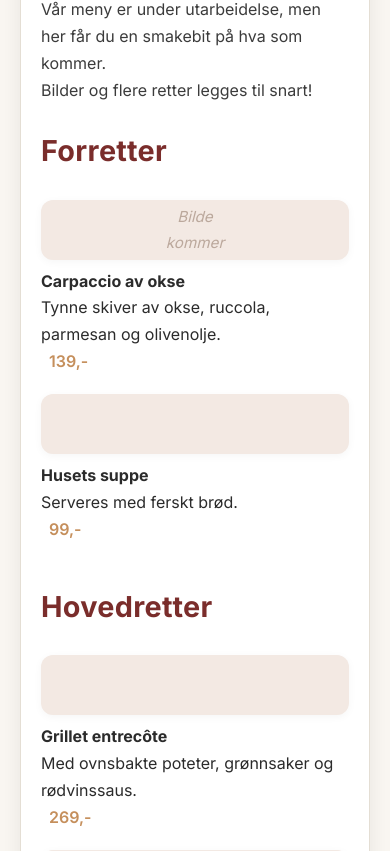
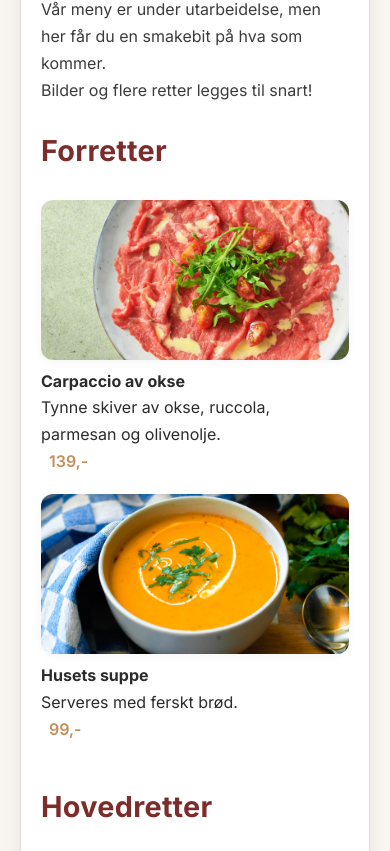
Before and after one commit to GGV7373/Tangen-Torv, a Django app: page /menu/ in a window 390 px wide; the page is wider, and only the part inside the window is pictured. Shown: the part 316-1167 px from the top of that part. Run offline with Django 5.2, Linux system fonts and the light colour scheme.

Commit message:
Add menu item images and update menu template
Added image files for menu items and updated menu.html to display these images instead of placeholders. Also updated requirements.txt to include mysqlclient and made minor style adjustments for responsive image display.

```diff
--- a/backend/requirements.txt
+++ b/backend/requirements.txt
@@ -1 +1,2 @@
 django
+mysqlclient
--- a/backend/templates/menu.html
+++ b/backend/templates/menu.html
@@ -1,5 +1,6 @@
 {% extends 'base.html' %}
 {% block content %}
+{% load static %}
 <div class="menu">
     <h1>Meny</h1>
     <p>Vår meny er under utarbeidelse, men her får du en smakebit på hva som kommer.<br>
@@ -8,7 +9,7 @@
     <section class="menu-section">
         <h2>Forretter</h2>
         <div class="menu-item">
-            <div class="menu-img-placeholder">Bilde<br>kommer</div>
+            <img class="menu-img" src="{% static 'img/Carpaccio.jpg' %}" alt="Carpaccio av okse" onerror="this.style.display='none'">
             <div>
                 <strong>Carpaccio av okse</strong><br>
                 Tynne skiver av okse, ruccola, parmesan og olivenolje.<br>
@@ -16,7 +17,7 @@
             </div>
         </div>
         <div class="menu-item">
-            <div class="menu-img-placeholder"></div>
+            <img class="menu-img" src="{% static 'img/suppe.jpg' %}" alt="Husets suppe" onerror="this.style.display='none'">
             <div>
                 <strong>Husets suppe</strong><br>
                 Serveres med ferskt brød.<br>
@@ -28,7 +29,7 @@
     <section class="menu-section">
         <h2>Hovedretter</h2>
         <div class="menu-item">
-            <div class="menu-img-placeholder"></div>
+            <img class="menu-img" src="{% static 'img/Grillet-entrecote.jpg' %}" alt="Grillet entrecôte" onerror="this.style.display='none'">
             <div>
                 <strong>Grillet entrecôte</strong><br>
                 Med ovnsbakte poteter, grønnsaker og rødvinssaus.<br>
@@ -36,7 +37,7 @@
             </div>
         </div>
         <div class="menu-item">
-            <div class="menu-img-placeholder"></div>
+            <img class="menu-img" src="{% static 'img/Vegetarisk-pasta.jpg' %}" alt="Vegetarisk pasta" onerror="this.style.display='none'">
             <div>
                 <strong>Vegetarisk pasta</strong><br>
                 Sesongens grønnsaker, kremet saus og parmesan.<br>
@@ -48,7 +49,7 @@
     <section class="menu-section">
         <h2>Desserter</h2>
         <div class="menu-item">
-            <div class="menu-img-placeholder"></div>
+            <img class="menu-img" src="{% static 'img/Pannacotta.jpg' %}" alt="Pannacotta" onerror="this.style.display='none'">
             <div>
                 <strong>Pannacotta</strong><br>
                 Med bærsaus og friske bær.<br>
@@ -65,17 +66,7 @@
     gap: 1.2rem;
     margin-bottom: 1.2rem;
 }
-.menu-img-placeholder {
-    width: 90px; height: 90px;
-    background: #f3e9e3;
-    border-radius: 12px;
-    display: flex; align-items: center; justify-content: center;
-    color: #bba89c;
-    font-size: 0.95rem;
-    font-style: italic;
-    text-align: center;
-    box-shadow: 0 2px 8px rgba(0,0,0,0.04);
-}
+.menu-img { width: 90px; height: 90px; object-fit: cover; border-radius: 12px; box-shadow: 0 2px 8px rgba(0,0,0,0.04); }
 .menu-price {
     color: var(--accent-2);
     font-weight: 600;
@@ -83,7 +74,7 @@
 }
 @media (max-width: 600px) {
     .menu-item { flex-direction: column; gap: 0.5rem; }
-    .menu-img-placeholder { width: 100%; height: 60px; }
+    .menu-img { width: 100%; height: 160px; }
 }
 </style>
 {% endblock %}
```
Also changed, not shown: backend/static/img/Carpaccio.jpg (added), backend/static/img/Grillet-entrecôte.jpg (added), backend/static/img/Vegetarisk-pasta.jpeg (added), backend/static/img/bakrund.jpg (added), backend/static/img/pizza-2.jpg (added), backend/static/img/pizza.jpg (added), backend/static/img/suppe.jpg (added), backend/tangen-torv.db, 1 other file.
